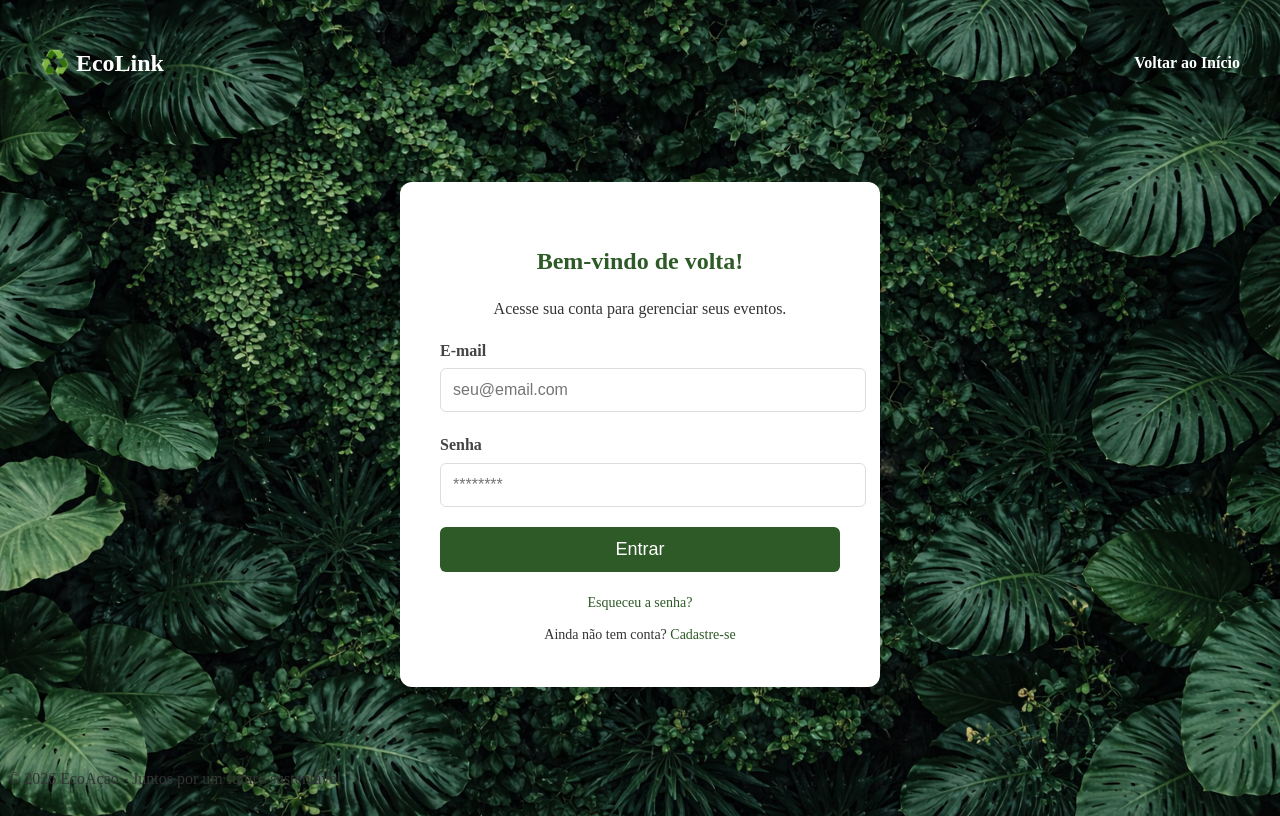
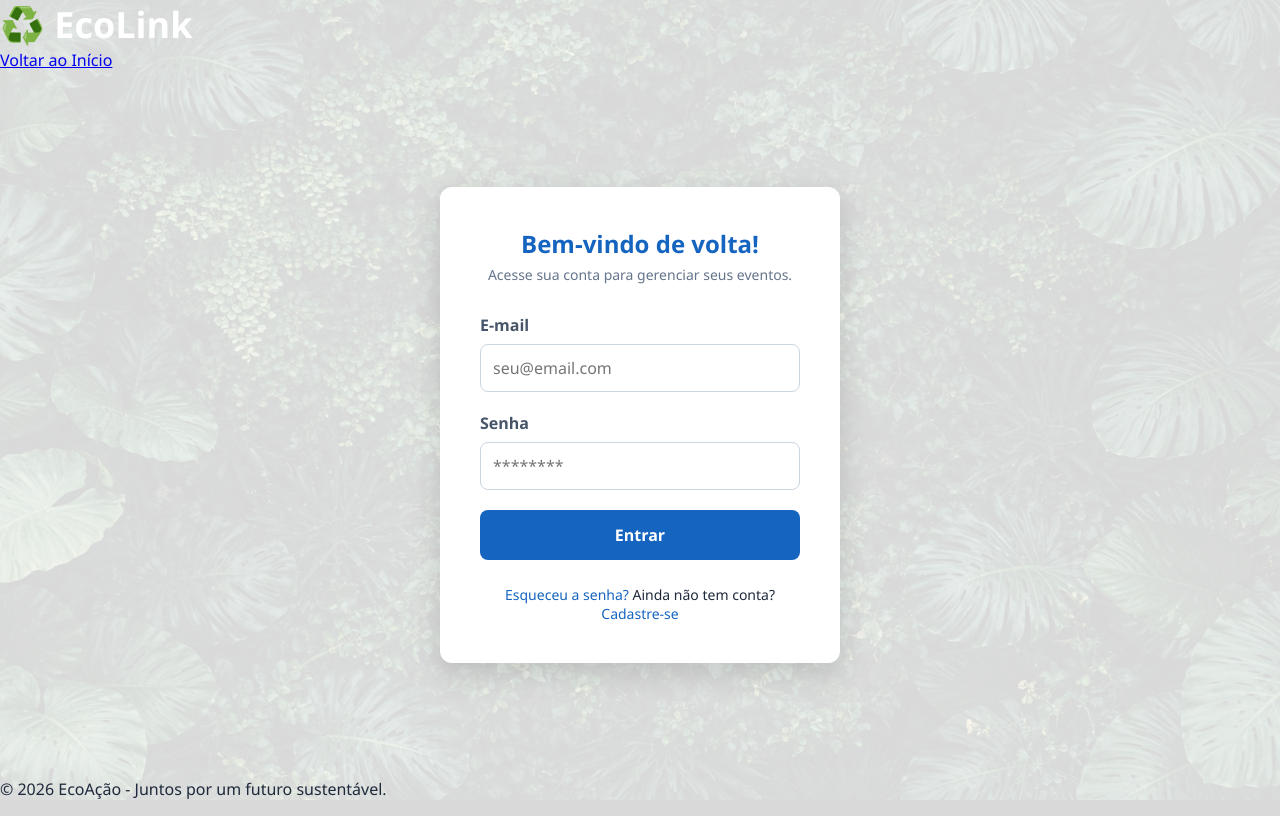
Before and after one commit to OkamiNull/projeto_EcoLink, a PHP site: page /login.html in a window 1280 px wide. Run offline with PHP 8.4, Linux system fonts and the light colour scheme.

Commit message:
Update login.css

```diff
--- a/login.css
+++ b/login.css
@@ -1,73 +1,98 @@
-
-
-/* Corpo */
-body {
-    background-image: url('files/folhagem tropical rola.jpg');
-    background-size: cover;        /* Estica para cobrir toda a tela */
-    background-repeat: no-repeat;  /* Impede a repetição em tiles */
-    background-position: center;   /* Centraliza a imagem */
-    color: #333;
-    line-height: 1.6;
+/* Configurações Gerais */
+* {
+    margin: 0;
+    padding: 0;
+    box-sizing: border-box;
+    font-family: 'Segoe UI', Roboto, Helvetica, Arial, sans-serif;
 }
 
-#body a img {
-    width: 600px;
-    height: 600px;
+body {
+    position: relative;
+    min-height: 100vh;
+    display: flex;
+    flex-direction: column;
+    color: #1e293b;
 }
 
-/* Cabeçalho */
-header {
-    background-color: var(--verde-escuro);
-    color: white;
-    padding: 1rem 2rem;
+/* Camada de Fundo com Opacidade Baixa (A correção que você pediu) */
+body::before {
+    content: "";
+    position: fixed;
+    top: 0;
+    left: 0;
+    width: 100%;
+    height: 100%;
+    background-image: url('files/folhagem tropical rola.jpg');
+    background-size: cover;
+    background-repeat: no-repeat;
+    background-position: center;
+    opacity: 0.15; /* Deixa a imagem clarinha ao fundo */
+    z-index: -1;
+}
+
+/* Navbar Azul conforme o modelo anterior */
+.navbar {
     display: flex;
     justify-content: space-between;
     align-items: center;
-    border-bottom: 5px solid var(--verde-claro);
+    padding: 15px 10%;
+    background: #1565C0;
+    border-bottom: 2px solid rgba(255,255,255,0.1);
 }
 
-nav a {
-    color: white;
-    text-decoration: none;
-    margin-left: 20px;
+.logo {
+    font-size: 24px;
     font-weight: bold;
+    color: #ffffff;
 }
 
-nav a:hover {
-    color: var(--verde-claro);
+.navbar ul {
+    display: flex;
+    list-style: none;
 }
 
-/* Estilos para a página de Login */
-.login-page {
-    background-color: #f4f7f6; /* Um fundo levemente acinzentado/esverdeado */
-    display: flex;
-    flex-direction: column;
-    min-height: 100vh;
+.navbar ul li {
+    margin: 0 15px;
 }
 
+.navbar ul li a {
+    text-decoration: none;
+    color: #ffffff;
+    font-weight: 500;
+}
+
+/* Container do Login */
 .login-container {
     flex: 1;
     display: flex;
     justify-content: center;
     align-items: center;
-    padding: 20px;
+    padding: 40px 20px;
 }
 
+/* Card de Login Estilizado */
 .login-card {
     background: white;
     padding: 40px;
     border-radius: 12px;
-    box-shadow: 0 10px 25px rgba(0,0,0,0.1);
+    box-shadow: 0 10px 30px rgba(0, 0, 0, 0.15);
     max-width: 400px;
     width: 100%;
     text-align: center;
 }
 
 .login-card h1 {
-    color: #2d5a27; /* Verde ecológico */
-    margin-bottom: 10px;
+    color: #1565C0; /* Azul para combinar com a navbar */
+    margin-bottom: 5px;
 }
 
+.login-card p {
+    color: #64748b;
+    margin-bottom: 30px;
+    font-size: 14px;
+}
+
+/* Inputs */
 .input-group {
     text-align: left;
     margin-bottom: 20px;
@@ -75,44 +100,58 @@ nav a:hover {
 
 .input-group label {
     display: block;
-    margin-bottom: 5px;
-    font-weight: bold;
-    color: #444;
+    margin-bottom: 8px;
+    font-weight: 600;
+    color: #475569;
 }
 
 .input-group input {
     width: 100%;
     padding: 12px;
-    border: 1px solid #ddd;
-    border-radius: 6px;
+    border: 1px solid #cbd5e1;
+    border-radius: 8px;
     font-size: 16px;
+    outline: none;
+    transition: border 0.3s;
 }
 
+.input-group input:focus {
+    border-color: #1565C0;
+}
+
+/* Botão de Login Azul */
 .btn-login {
     width: 100%;
-    padding: 12px;
-    background-color: #2d5a27;
+    padding: 14px;
+    background-color: #1565C0;
     color: white;
     border: none;
-    border-radius: 6px;
-    font-size: 18px;
+    border-radius: 8px;
+    font-size: 16px;
+    font-weight: bold;
     cursor: pointer;
     transition: background 0.3s;
 }
 
 .btn-login:hover {
-    background-color: #1e3d1a;
+    background-color: #0d47a1;
 }
 
 .login-footer {
-    margin-top: 20px;
+    margin-top: 25px;
     font-size: 14px;
-    display: flex;
-    flex-direction: column;
-    gap: 10px;
 }
 
 .login-footer a {
-    color: #2d5a27;
+    color: #1565C0;
     text-decoration: none;
+    font-weight: 500;
 }
+
+/* Rodapé Simples */
+.footer {
+    background: white;
+    padding: 20px;
+    text-align: center;
+    border-top: 1px solid #e2e8f0;
+}
```
